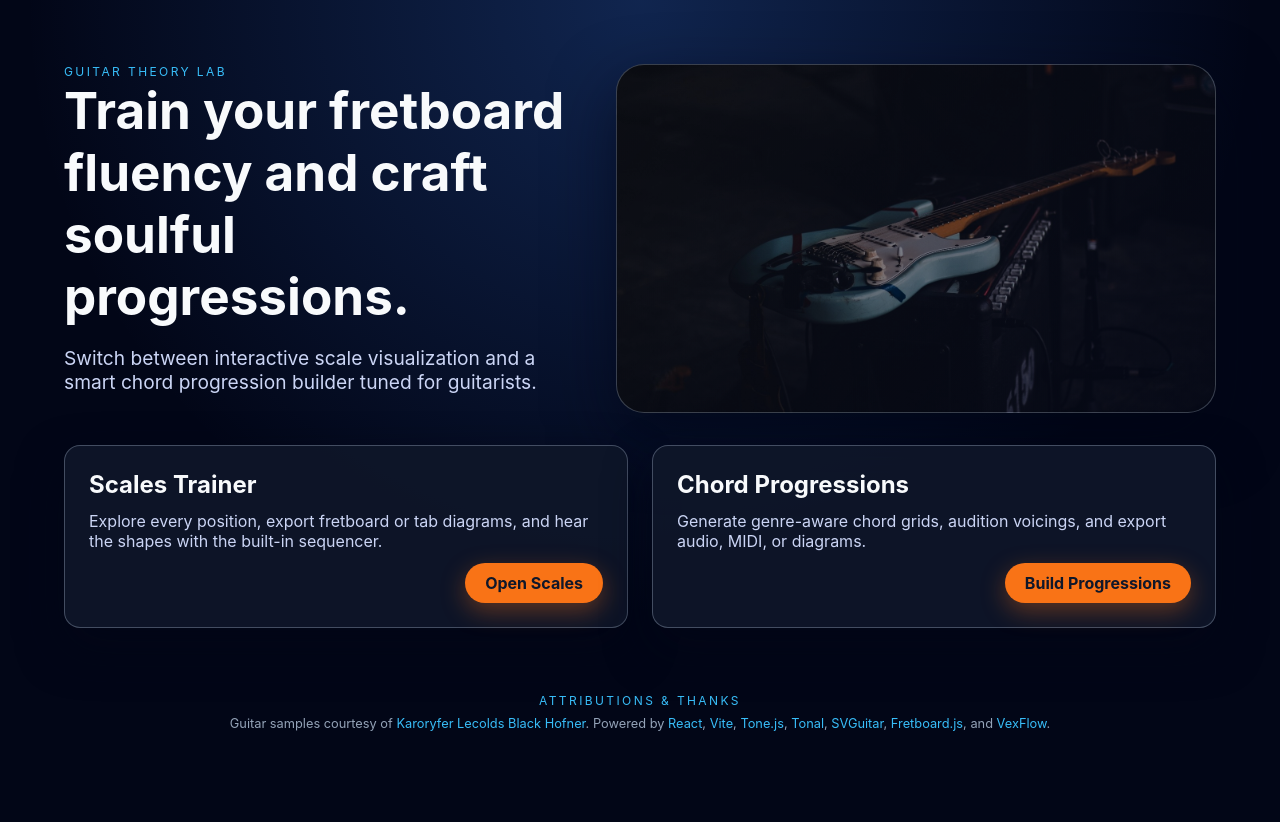
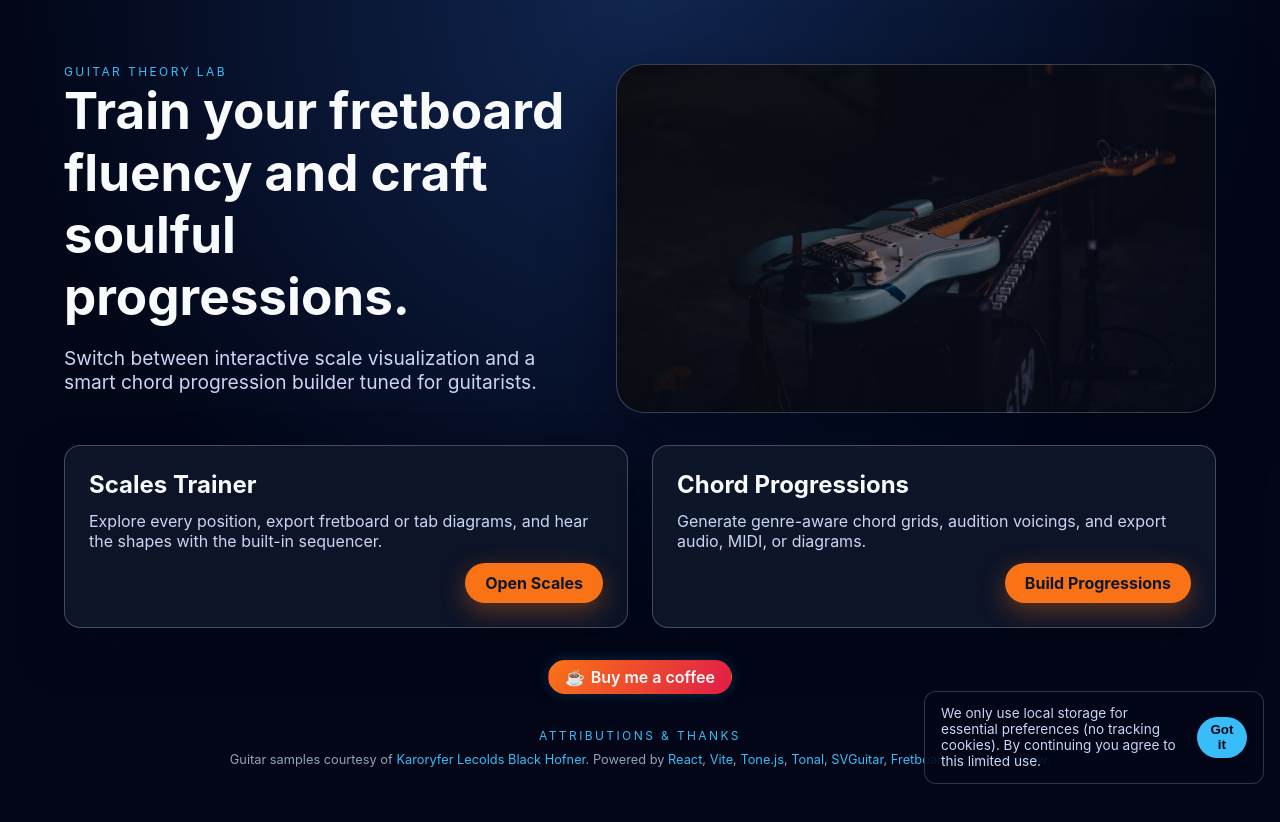
Before and after one commit to wilburforce83/gtr-trainer, a React (Vite) app: page / in a window 1280 px wide. Shown: the top 822 px of the page. Before the commit the page ends 800 px from the top, so only its background shows below. Built offline with nearby package versions, Linux system fonts and the light colour scheme; what @tonaljs/tonal would draw is missing.

Commit message:
adding ko-fi donations

```diff
--- a/src/App.tsx
+++ b/src/App.tsx
@@ -1,10 +1,39 @@
+import { useEffect, useState } from 'react';
 import { BrowserRouter, Navigate, Route, Routes } from 'react-router-dom';
 import Home from './routes/Home';
 import ScalesPage from './routes/ScalesPage';
 import ChordsPage from './routes/ChordsPage';
+import SupportModal from './components/SupportModal';
+import CookieNotice from './components/CookieNotice';
 import './styles/app.css';
 
+const SUPPORT_MODAL_KEY = 'gtr-support-modal-dismissed';
+const SUPPORT_DELAY_MS = 5 * 60 * 1000;
+
 export default function App() {
+  const [showSupportModal, setShowSupportModal] = useState(false);
+
+  useEffect(() => {
+    if (typeof window === 'undefined') {
+      return;
+    }
+    const alreadyDismissed = window.localStorage.getItem(SUPPORT_MODAL_KEY);
+    if (alreadyDismissed) {
+      return;
+    }
+    const timer = window.setTimeout(() => {
+      setShowSupportModal(true);
+    }, SUPPORT_DELAY_MS);
+    return () => {
+      window.clearTimeout(timer);
+    };
+  }, []);
+
+  const handleCloseSupportModal = () => {
+    window.localStorage.setItem(SUPPORT_MODAL_KEY, '1');
+    setShowSupportModal(false);
+  };
+
   return (
     <BrowserRouter>
       <Routes>
@@ -13,6 +42,8 @@ export default function App() {
         <Route path="/chords" element={<ChordsPage />} />
         <Route path="*" element={<Navigate to="/" replace />} />
       </Routes>
+      <SupportModal open={showSupportModal} onClose={handleCloseSupportModal} />
+      <CookieNotice />
     </BrowserRouter>
   );
 }
--- /dev/null
+++ b/src/components/CookieNotice.tsx
@@ -0,0 +1,35 @@
+import { useEffect, useState } from 'react';
+
+const STORAGE_KEY = 'gtr-cookie-ack';
+
+export default function CookieNotice() {
+  const [visible, setVisible] = useState(false);
+
+  useEffect(() => {
+    const stored = window.localStorage.getItem(STORAGE_KEY);
+    if (!stored) {
+      setVisible(true);
+    }
+  }, []);
+
+  if (!visible) {
+    return null;
+  }
+
+  const handleAccept = () => {
+    window.localStorage.setItem(STORAGE_KEY, '1');
+    setVisible(false);
+  };
+
+  return (
+    <div className="cookie-notice" role="status">
+      <p>
+        We only use local storage for essential preferences (no tracking cookies). By continuing you agree to this limited
+        use.
+      </p>
+      <button type="button" onClick={handleAccept}>
+        Got it
+      </button>
+    </div>
+  );
+}
--- /dev/null
+++ b/src/components/SupportButton.tsx
@@ -0,0 +1,23 @@
+import type { ComponentProps } from 'react';
+
+interface Props extends ComponentProps<'a'> {
+  label?: string;
+  variant?: 'solid' | 'outline';
+}
+
+const KOFI_URL = 'https://ko-fi.com/willshearer';
+
+export default function SupportButton({ label = 'Support on Ko-fi', variant = 'outline', className = '', ...rest }: Props) {
+  return (
+    <a
+      href={KOFI_URL}
+      target="_blank"
+      rel="noreferrer"
+      className={`support-button support-button--${variant} ${className}`.trim()}
+      {...rest}
+    >
+      <span aria-hidden="true">☕</span>
+      <span>{label}</span>
+    </a>
+  );
+}
--- /dev/null
+++ b/src/components/SupportModal.tsx
@@ -0,0 +1,28 @@
+import SupportButton from './SupportButton';
+
+interface Props {
+  open: boolean;
+  onClose(): void;
+}
+
+export default function SupportModal({ open, onClose }: Props) {
+  if (!open) {
+    return null;
+  }
+  return (
+    <div className="support-modal__backdrop" role="dialog" aria-modal="true" aria-label="Support development">
+      <div className="support-modal">
+        <button type="button" className="ghost close" onClick={onClose} aria-label="Close support dialog">
+          ✕
+        </button>
+        <p className="eyebrow">Support the project</p>
+        <h3>Enjoying Guitar Theory Lab?</h3>
+        <p>
+          If these tools help your playing, please consider buying me a coffee. It keeps the lights on and lets me add new
+          features.
+        </p>
+        <SupportButton variant="solid" label="Buy me a coffee" onClick={onClose} />
+      </div>
+    </div>
+  );
+}
--- a/src/routes/ChordsPage.tsx
+++ b/src/routes/ChordsPage.tsx
@@ -1,6 +1,7 @@
 import { useCallback, useEffect, useMemo, useRef, useState } from 'react';
 import { Chord, Note } from '@tonaljs/tonal';
 import BackButton from '../components/BackButton';
+import SupportButton from '../components/SupportButton';
 import ProgressionEditor from '../components/ProgressionEditor';
 import ChordList from '../components/ChordList';
 import Transport from '../components/Transport';
@@ -493,11 +494,14 @@ export default function ChordsPage() {
   return (
     <div className="chords-shell">
       <header className="page-header">
-        <BackButton />
-        <div className="page-heading">
-          <p className="eyebrow">Chord Progressions</p>
-          <p className="page-title">Generate genre-aware progressions with adaptive voicings.</p>
+        <div className="page-header__stack">
+          <BackButton />
+          <div className="page-heading">
+            <p className="eyebrow">Chord Progressions</p>
+            <p className="page-title">Generate genre-aware progressions with adaptive voicings.</p>
+          </div>
         </div>
+        <SupportButton className="page-ko-fi" />
       </header>
 
       <section className="chords-controls">
--- a/src/routes/Home.tsx
+++ b/src/routes/Home.tsx
@@ -1,4 +1,5 @@
 import HeroCard from '../components/HeroCard';
+import SupportButton from '../components/SupportButton';
 
 export default function Home() {
   return (
@@ -27,6 +28,10 @@ export default function Home() {
           cta="Build Progressions"
           to="/chords"
         />
+      </section>
+
+      <section className="home-support">
+        <SupportButton variant="solid" label="Buy me a coffee" />
       </section>
 
       <section className="home-attributions">
--- a/src/routes/ScalesPage.tsx
+++ b/src/routes/ScalesPage.tsx
@@ -4,6 +4,7 @@ import FretboardView from '../components/FretboardView';
 import TabView from '../components/TabView';
 import Toolbar from '../components/Toolbar';
 import BackButton from '../components/BackButton';
+import SupportButton from '../components/SupportButton';
 import {
   DEFAULT_FRET_SPAN,
   INSTRUMENTS,
@@ -122,11 +123,14 @@ function ScalesPage() {
   return (
     <div className="app-shell">
       <header className="page-header">
-        <BackButton />
-        <div className="page-heading">
-          <p className="eyebrow">Scales Trainer</p>
-          <p className="page-title">Visualize every position across the neck.</p>
+        <div className="page-header__stack">
+          <BackButton />
+          <div className="page-heading">
+            <p className="eyebrow">Scales Trainer</p>
+            <p className="page-title">Visualize every position across the neck.</p>
+          </div>
         </div>
+        <SupportButton className="page-ko-fi" />
       </header>
 
       <Controls
--- a/src/styles/app.css
+++ b/src/styles/app.css
@@ -33,6 +33,17 @@ body {
   align-items: center;
   gap: 1rem;
   padding-bottom: 0.5rem;
+  justify-content: space-between;
+}
+
+.page-header__stack {
+  display: flex;
+  align-items: center;
+  gap: 1rem;
+}
+
+.page-ko-fi {
+  margin-left: auto;
 }
 
 .back-button {
@@ -45,6 +56,30 @@ body {
   gap: 0.4rem;
   align-items: center;
   color: #f8fafc;
+}
+
+.support-button {
+  display: inline-flex;
+  align-items: center;
+  gap: 0.35rem;
+  border-radius: 999px;
+  padding: 0.4rem 1rem;
+  font-weight: 600;
+  text-decoration: none;
+  color: #f8fafc;
+  border: 1px solid rgba(56, 189, 248, 0.4);
+  background: rgba(15, 23, 42, 0.85);
+  box-shadow: 0 0 15px rgba(56, 189, 248, 0.2);
+  transition: transform 120ms ease;
+}
+
+.support-button:hover {
+  transform: translateY(-1px);
+}
+
+.support-button--solid {
+  background: linear-gradient(120deg, #f97316, #e11d48);
+  border-color: transparent;
 }
 
 .eyebrow {
@@ -79,6 +114,11 @@ body {
   flex-direction: column;
   gap: 2rem;
   background: radial-gradient(circle at top, rgba(59, 130, 246, 0.25), transparent 60%);
+}
+
+.home-support {
+  display: flex;
+  justify-content: center;
 }
 
 .home-hero {
@@ -781,6 +821,69 @@ body {
   color: #f8fafc;
 }
 
+.support-modal__backdrop {
+  position: fixed;
+  inset: 0;
+  background: rgba(2, 6, 23, 0.8);
+  display: flex;
+  align-items: center;
+  justify-content: center;
+  padding: 1rem;
+  z-index: 999;
+}
+
+.support-modal {
+  background: rgba(15, 23, 42, 0.95);
+  border: 1px solid rgba(148, 163, 184, 0.2);
+  border-radius: 18px;
+  padding: 1.5rem;
+  max-width: 420px;
+  width: min(100%, 420px);
+  display: flex;
+  flex-direction: column;
+  gap: 1rem;
+  position: relative;
+}
+
+.support-modal .close {
+  position: absolute;
+  top: 0.75rem;
+  right: 0.75rem;
+  font-size: 1rem;
+  cursor: pointer;
+}
+
+.cookie-notice {
+  position: fixed;
+  bottom: 1rem;
+  right: 1rem;
+  background: rgba(2, 6, 23, 0.9);
+  border: 1px solid rgba(148, 163, 184, 0.3);
+  border-radius: 12px;
+  padding: 0.85rem 1rem;
+  max-width: 340px;
+  display: flex;
+  gap: 0.75rem;
+  align-items: center;
+  z-index: 998;
+}
+
+.cookie-notice p {
+  margin: 0;
+  font-size: 0.85rem;
+  color: #cbd5f5;
+}
+
+.cookie-notice button {
+  background: #38bdf8;
+  color: #020617;
+  border: none;
+  border-radius: 999px;
+  padding: 0.35rem 0.85rem;
+  font-weight: 600;
+  cursor: pointer;
+}
+
 .transport-pane {
   justify-content: flex-start;
 }
```
